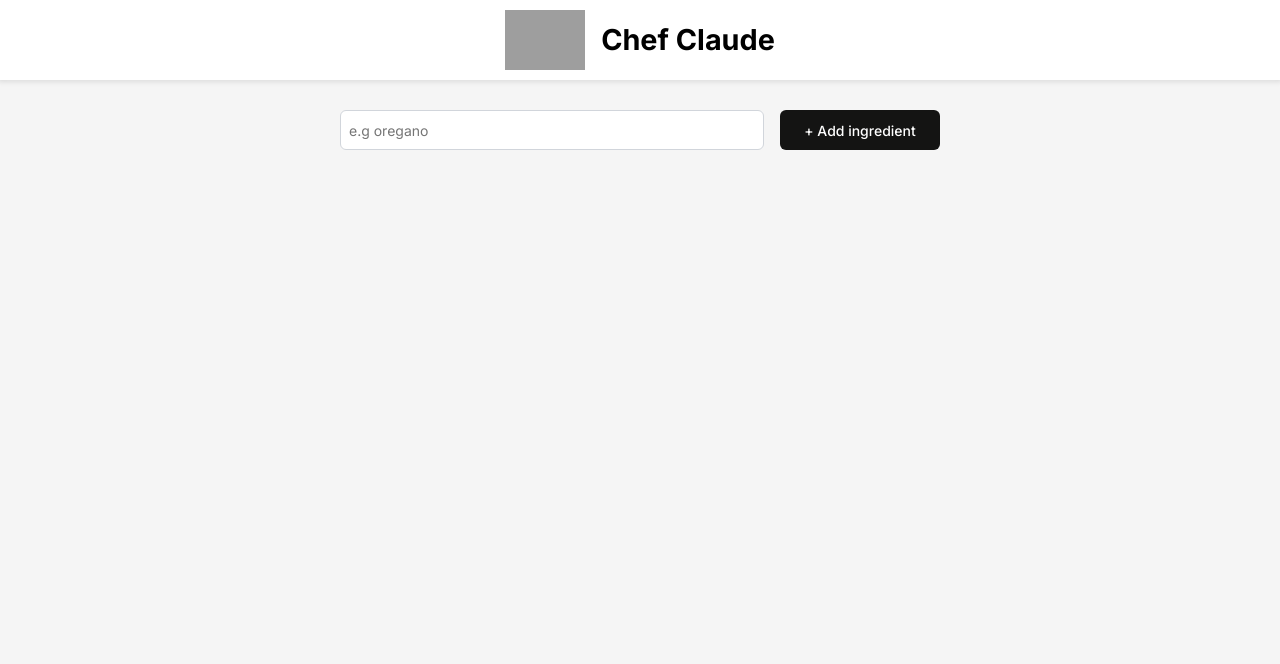
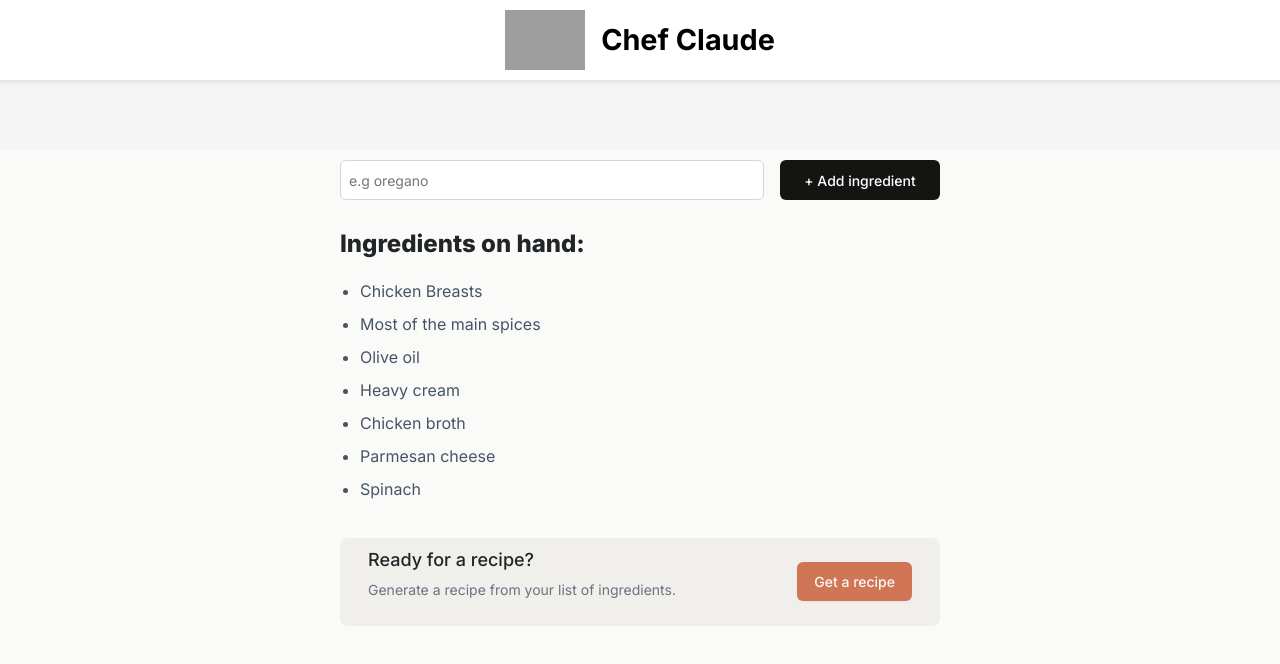
Before and after one commit to trungsliver/Chef-claude, a React (Vite) app: page / in a window 1280 px wide. Shown: the top 664 px of the page. Built offline with nearby package versions, Linux system fonts and the light colour scheme; grey boxes are pictures that could not be loaded.

Commit message:
chef claude: recipe

```diff
--- a/src/App.css
+++ b/src/App.css
@@ -79,7 +79,8 @@
 /* ================ Main ================ */
 main {
   width: 100%;
-  min-height: 800px;
+  min-height: 700px;
+  max-height: fit-content;
   padding: 10px 30px;
   display: flex;
   flex-direction: column;
@@ -88,6 +89,7 @@
   position: relative;
   top: 100px;
   left: 0;
+  background-color: #FAFAF8;
 }
 
 /* ================ Add ingredient Form ==============*/
@@ -196,6 +198,29 @@
     font-family: Inter, sans-serif;
     font-size: 0.875rem;
     cursor: pointer;
+}
+
+#suggested-recipe-section {
+  width: 100%;
+  max-width: 600px;
+  margin-top: 30px;
+  display: flex;
+  flex-direction: column;
+  align-items: flex-start;
+  justify-content: center;
+  text-align: left;
+}
+
+.suggested-recipe-container {
+    color: #475467;
+    line-height: 28px;
+    font-size: 1.125rem;
+    font-weight: 400;
+}
+
+.suggested-recipe-container ul li, .suggested-recipe-container ol li {
+    margin-top: 8px;
+    margin-bottom: 8px;
 }
 
 /* ========= Counter =========== */
--- a/src/components/Main.jsx
+++ b/src/components/Main.jsx
@@ -2,17 +2,18 @@
 import React from "react"
 
 export default function Main() {
-    // const [ingredients, setIngredients] = React.useState(
-    //     [
-    //         "Chicken Breasts",
-    //         "Most of the main spices",
-    //         "Olive oil",
-    //         "Heavy cream",
-    //         "Chicken broth",
-    //         "Parmesan cheese",
-    //         "Spinach"
-    //     ]);
-    const [ingredients, setIngredients] = React.useState([]);
+    const [ingredients, setIngredients] = React.useState(
+        [
+            "Chicken Breasts",
+            "Most of the main spices",
+            "Olive oil",
+            "Heavy cream",
+            "Chicken broth",
+            "Parmesan cheese",
+            "Spinach"
+        ]);
+    // const [ingredients, setIngredients] = React.useState([]);
+    const [recipeShown, setRecipeShown] = React.useState(false);
     const ingredientsListItems = ingredients.map((ingredient, index) => (
         <li key={index}>{ingredient}</li>
     ));
@@ -40,6 +41,10 @@
         );
     }
 
+    function toggleRecipeShown() {
+        setRecipeShown(prevRecipeShown => !prevRecipeShown);
+    }
+
     return (
         <main>
             <form
@@ -51,7 +56,7 @@
                     type="text"
                     placeholder="e.g oregano"
                     aria-label="Add ingredient"
-                        name="ingredient"/>
+                    name="ingredient" />
                 <button type="submit">
                     + Add ingredient
                 </button>
@@ -62,13 +67,46 @@
                 <ul className="ingredient-list" aria-live="polite">
                     {ingredientsListItems}
                 </ul>
-                <div className="get-recipe-container">
+                {ingredients.length >= 4 && <div className="get-recipe-container">
                     <div>
                         <h3>Ready for a recipe?</h3>
                         <p>Generate a recipe from your list of ingredients.</p>
                     </div>
-                    <button>Get a recipe</button>
-                </div>
+                    <button onClick={toggleRecipeShown}>Get a recipe</button>
+                </div>}
+            </section>}
+
+            {recipeShown && <section id ="suggested-recipe-section">
+                <h2>Chef Claude Recommends:</h2>
+                <article className="suggested-recipe-container" aria-live="polite">
+                    <p>Based on the ingredients you have available, I would recommend making a simple a delicious <strong>Beef Bolognese Pasta</strong>. Here is the recipe:</p>
+                    <h3>Beef Bolognese Pasta</h3>
+                    <strong>Ingredients:</strong>
+                    <ul>
+                        <li>1 lb. ground beef</li>
+                        <li>1 onion, diced</li>
+                        <li>3 cloves garlic, minced</li>
+                        <li>2 tablespoons tomato paste</li>
+                        <li>1 (28 oz) can crushed tomatoes</li>
+                        <li>1 cup beef broth</li>
+                        <li>1 teaspoon dried oregano</li>
+                        <li>1 teaspoon dried basil</li>
+                        <li>Salt and pepper to taste</li>
+                        <li>8 oz pasta of your choice (e.g., spaghetti, penne, or linguine)</li>
+                    </ul>
+                    <strong>Instructions:</strong>
+                    <ol>
+                        <li>Bring a large pot of salted water to a boil for the pasta.</li>
+                        <li>In a large skillet or Dutch oven, cook the ground beef over medium-high heat, breaking it up with a wooden spoon, until browned and cooked through, about 5-7 minutes.</li>
+                        <li>Add the diced onion and minced garlic to the skillet and cook for 2-3 minutes, until the onion is translucent.</li>
+                        <li>Stir in the tomato paste and cook for 1 minute.</li>
+                        <li>Add the crushed tomatoes, beef broth, oregano, and basil. Season with salt and pepper to taste.</li>
+                        <li>Reduce the heat to low and let the sauce simmer for 15-20 minutes, stirring occasionally, to allow the flavors to meld.</li>
+                        <li>While the sauce is simmering, cook the pasta according to the package instructions. Drain the pasta and return it to the pot.</li>
+                        <li>Add the Bolognese sauce to the cooked pasta and toss to combine.</li>
+                        <li>Serve hot, garnished with additional fresh basil or grated Parmesan cheese if desired.</li>
+                    </ol>
+                </article>
             </section>}
 
         </main>
```
Lines whose indentation alone changed are shown as unchanged.
